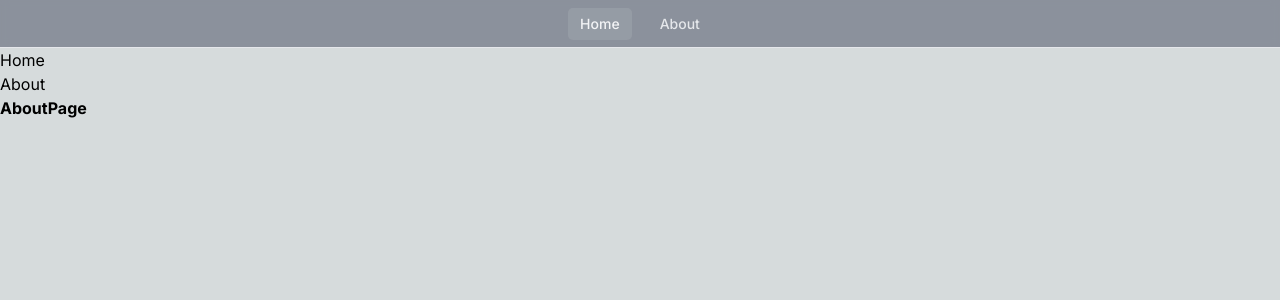
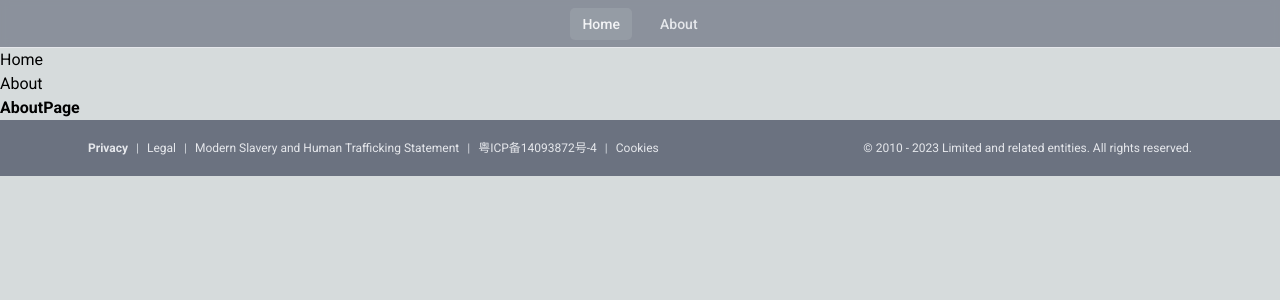
Before and after one commit to fongreecss/next-template, a Next.js app: page /about in a window 1280 px wide. Shown: the top 300 px of the page. Built offline with nearby package versions, Linux system fonts and the light colour scheme.

Commit message:
add some metadata and slim footer

```diff
--- a/app/layout.tsx
+++ b/app/layout.tsx
@@ -1,16 +1,16 @@
 import './globals.css'
 // pages/_app.js
-import { Inter } from 'next/font/google'
+import { Roboto } from 'next/font/google'
 // If loading a variable font, you don't need to specify the font weight
-const inter = Inter({ subsets: ['latin'] })
+const roboto = Roboto({
+  weight: ['400', '500', '700', '900'],
+  style: ['normal', 'italic'],
+  subsets: ['latin'],
+})
 
 import MainNavigation from '../components/MainNavigation/MainNavigation'
-import SlimNavigation from '../components/SlimNavigation/SlimNavigation'
-
-export const metadata = {
-  title: 'Create Next App',
-  description: 'Generated by create next app',
-}
+import SlimNavigation from '../components/NavigationSlim/NavigationSlim'
+import FooterSlim from '../components/Footers/FooterSlim/FooterSlim'
 
 export default function RootLayout({
   children,
@@ -19,12 +19,13 @@ export default function RootLayout({
 }) {
   return (
     <html lang="en">
-      <body className={inter.className}>
+      <body className={roboto.className}>
         <header>
           <SlimNavigation />
           <MainNavigation />
         </header>
         <main>{children}</main>
+        <FooterSlim />
       </body>
     </html>
   )
--- a/app/page.tsx
+++ b/app/page.tsx
@@ -1,10 +1,12 @@
 import HeaderSection from '../components/Headers/HeaderSection/HeaderSection'
 
+export const metadata = {
+  title: 'Home Is Where The Heart Is',
+  description: 'Home Is Where The Heart Is but the heart is in the head',
+}
 
 export default function Home() {
   return (
-      <>
         <HeaderSection />
-      </>
   )
 }
--- /dev/null
+++ b/components/Footers/FooterSlim/FooterSlim.tsx
@@ -0,0 +1,35 @@
+import Link from 'next/link';
+
+export default function FooterSlim() {
+    return (
+        <footer className="mx-0 lg:bg-gray-500 lg:w-full">
+            <div className="max-w-6xl px-6 mx-auto flex flex-col flex-wrap justify-between w-full pb-8 text-xs text-gray-200 lg:flex-row lg:flex-nowrap lg:py-5">
+                <nav className="flex flex-col flex-wrap p-4 space-y-2 bg-gray-500 lg:flex-shrink lg:flex-row lg:space-y-0 lg:p-0">
+                    <span className="text-center lg:w-auto lg:text-left">
+
+                    <Link href="/privacy-general" className="relative text-gray-200 transition-colors hover-underline hover:md:text-white bottom-line first:font-bold">Privacy</Link>
+                    </span>
+                    <span className="lg:ml-2 text-center lg:w-auto lg:text-left">
+                        <span className="hidden text-gray-300 lg:mr-2 lg:inline">|</span>
+                        <Link href="/legal" className="relative text-gray-200 transition-colors hover-underline hover:md:text-white bottom-line first:font-bold">Legal</Link>
+                    </span>
+                    <span className="lg:ml-2 text-center lg:w-auto lg:text-left">
+                        <span className="hidden text-gray-300 lg:mr-2 lg:inline">|</span>
+                        <Link href="/modern-slavery-statement" className="relative text-gray-200 transition-colors hover-underline hover:md:text-white bottom-line first:font-bold">Modern Slavery and Human Trafficking Statement</Link>
+                    </span>
+                    <span className="lg:ml-2 text-center lg:w-auto lg:text-left">
+                        <span className="hidden text-gray-300 lg:mr-2 lg:inline">|</span>
+                        <Link  href="https://www.miibeian.gov.cn/publish/query/indexFirst.action" rel="noopener noreferrer" className="relative text-gray-200 transition-colors hover-underline hover:md:text-white bottom-line first:font-bold">
+                            粤ICP备14093872号-4
+                        </Link>
+                    </span>
+                    <span className="lg:ml-2 text-center lg:w-auto lg:text-left">
+                        <span className="hidden text-gray-300 lg:mr-2 lg:inline">|</span>
+                        <Link href="/cookies" className="relative text-gray-200 transition-colors hover-underline hover:md:text-white bottom-line first:font-bold">Cookies</Link>
+                    </span>
+                </nav>
+                <div className="pt-10 text-center lg:pt-0 lg:text-right">&copy; 2010 - 2023 Limited and related entities. All rights reserved.</div>
+            </div>
+        </footer>
+    );
+}
--- a/components/Headers/HeaderSection/HeaderSection.tsx
+++ b/components/Headers/HeaderSection/HeaderSection.tsx
@@ -1,9 +1,8 @@
 import Image from 'next/image'
 import Link from 'next/link'
-import { Roboto } from 'next/font/google'
 import styles from './HeaderSection.module.css'
 
-const roboto = Roboto({ subsets: ['latin'] })
+
 /*
 
 .description {
@@ -74,10 +73,10 @@ export default function HeaderSection() {
           target="_blank"
           rel="noopener noreferrer"
         >
-          <h2 className={`${roboto.className} font-sans`}>
+          <h2>
             Docs <span>-&gt;</span>
           </h2>
-          <p className={roboto.className}>
+          <p>
             Find in-depth information about Next.js features and API.
           </p>
         </a>
@@ -88,10 +87,10 @@ export default function HeaderSection() {
           target="_blank"
           rel="noopener noreferrer"
         >
-          <h2 className={roboto.className}>
+          <h2>
             Templates <span>-&gt;</span>
           </h2>
-          <p className={roboto.className}>Explore the Next.js 13 playground.</p>
+          <p>Explore the Next.js 13 playground.</p>
         </a>
 
         <a
@@ -100,10 +99,10 @@ export default function HeaderSection() {
           target="_blank"
           rel="noopener noreferrer"
         >
-          <h2 className={roboto.className}>
+          <h2>
             Deploy <span>-&gt;</span>
           </h2>
-          <p className={roboto.className}>
+          <p>
             Instantly deploy your Next.js site to a shareable URL with Vercel.
           </p>
         </a>
--- a/components/MainNavigation/MainNavigation.tsx
+++ b/components/MainNavigation/MainNavigation.tsx
@@ -6,10 +6,10 @@ export default function MainNavigation() {
     <nav>
       <ul>
         <li>
-          <Link className="text-center" href="/">Home</Link>
+          <Link className="" href="/">Home</Link>
         </li>
         <li>
-          <Link href="/about">About</Link>
+          <Link className="" href="/about">About</Link>
         </li>
       </ul>
     </nav>
--- a/components/SlimNavigation/SlimNavigation.tsx
+++ b/components/NavigationSlim/NavigationSlim.tsx
@@ -1,5 +1,4 @@
-import Link from 'next/link'
-import styles from './SlimNavigation.module.css'
+import Link from 'next/link';
 
 export default function SlimNavigation() {
     return (
```
Also changed, not shown: components/NavigationSlim/NavigationSlim.module.css (added).
